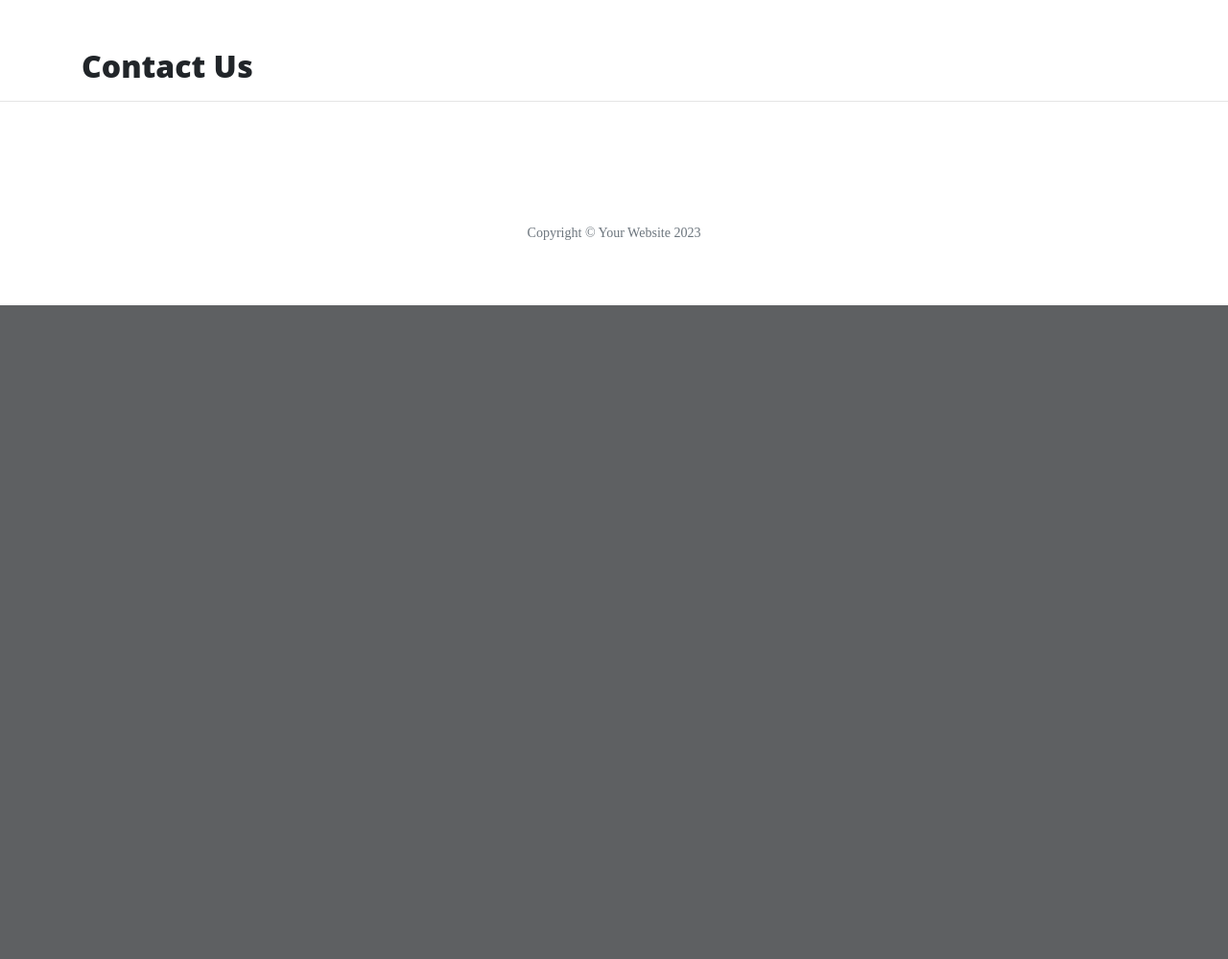
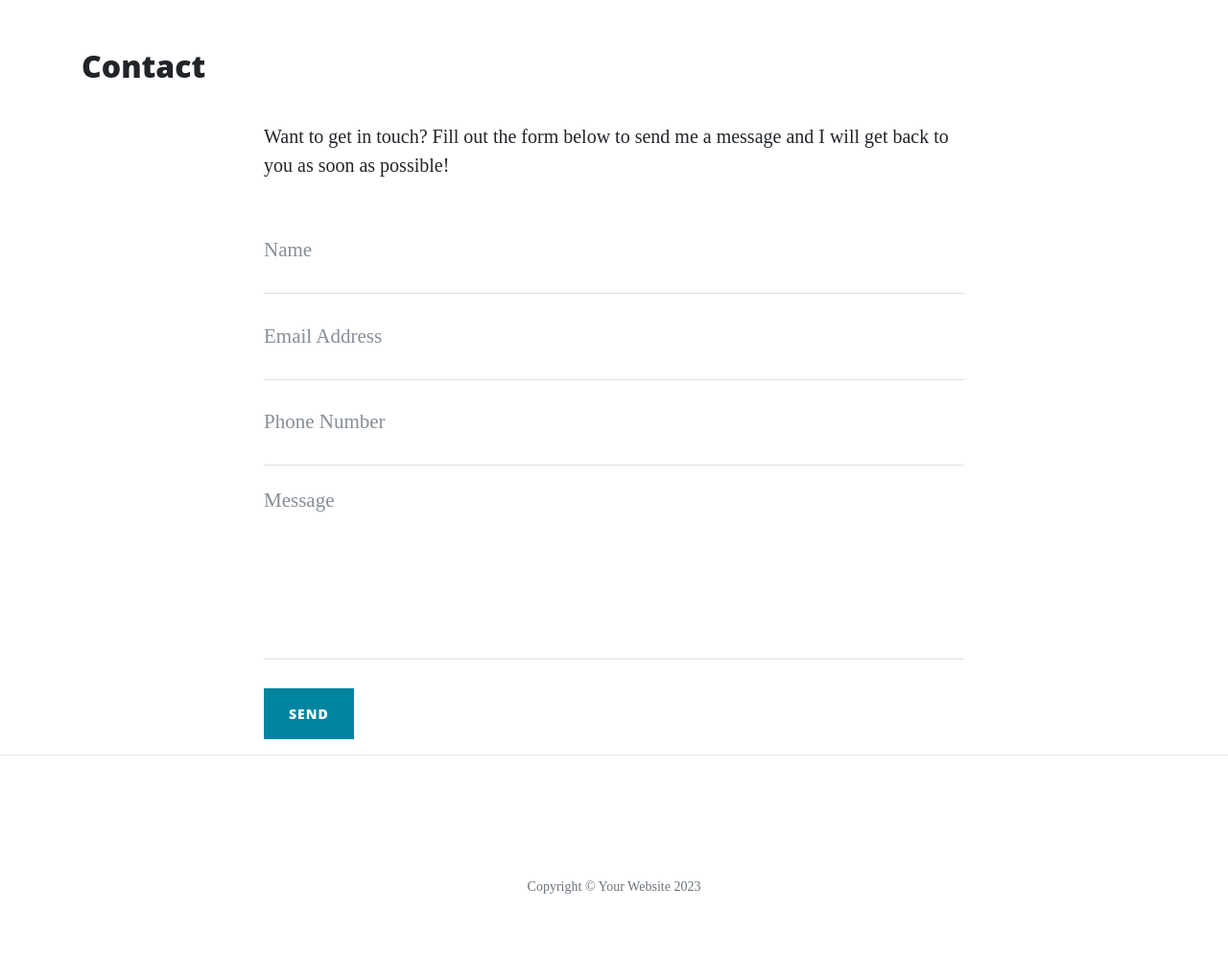
Before and after one commit to InfiniteEndeavours/hello-flask, a Flask app: page /contact in a window 1280 px wide. Shown: the part 628-1627 px from the top of the page at 96% size. Before the commit the page ends 946 px from the top, so only its background shows below. Run offline with Flask 2, Linux system fonts and the light colour scheme; some libraries are stand-ins or nearby versions.

Commit message:
Update hello-flask

```diff
--- a/run.py
+++ b/run.py
@@ -1,8 +1,12 @@
 import os
-from flask import Flask, render_template
+import json
+from flask import Flask, render_template, request, flash
+if os.path.exists("env.py"):
+    import env
 
 
 app = Flask(__name__)
+app.secret_key = os.environ.get("SECRET_KEY")
 
 
 @app.route("/")
@@ -12,17 +16,35 @@ def index():
 
 @app.route("/about")
 def about():
-    return render_template("about.html")
+    data = []
+    with open("data/company.json", "r") as json_data:
+        data = json.load(json_data)
+    return render_template("about.html", page_title="About", company=data)
 
 
-@app.route("/contact")
+@app.route("/about/<member_name>")
+def about_member(member_name):
+    member = {}
+    with open("data/company.json", "r") as json_data:
+        data = json.load(json_data)
+        for obj in data:
+            if obj["url"] == member_name:
+                member = obj
+    return render_template("member.html", member=member)
+
+
+@app.route("/contact", methods=["GET", "POST"])
 def contact():
-    return render_template("contact.html")
+    if request.method == "POST":
+        flash("Thanks {}, we have received your message!".format(
+            request.form.get("name")))
+
+    return render_template("contact.html", page_title="Contact")
 
 
 @app.route("/careers")
 def careers():
-    return render_template("careers.html")
+    return render_template("careers.html", page_title="Careers")
 
 
 if __name__ == "__main__":
--- a/templates/careers.html
+++ b/templates/careers.html
@@ -1,4 +1,4 @@
 {% extends "base.html" %}
 {% block content %}
-    <h2>Come work with Us!</h2>
+    <h2>{{ page_title }}</h2>
 {% endblock%}
--- a/templates/contact.html
+++ b/templates/contact.html
@@ -1,4 +1,60 @@
 {% extends "base.html" %}
 {% block content %}
-    <h2>Contact Us</h2>
+    <h2>{{ page_title }}</h2>
+
+    <div class="row">
+        <div class="col-lg-8 col-md-10 mx-auto">
+
+            {% with messages = get_flashed_messages() %}
+            {% if messages %}
+                <ul class="flashes">
+                    {% for message in messages %}
+                        <li>{{ message }}</li>
+                    {% endfor %}
+                </ul>
+            {% endif %}
+            {% endwith %}
+
+            <p>Want to get in touch? Fill out the form below to send me a message and I will get back to you as soon as
+                possible!</p>
+            <form method="POST" name="sentMessage" id="contactForm" novalidate>
+                <div class="control-group">
+                    <div class="form-group floating-label-form-group controls">
+                        <label>Name</label>
+                        <input type="text" class="form-control" placeholder="Name" name="name" id="name" required
+                            data-validation-required-message="Please enter your name.">
+                        <p class="help-block text-danger"></p>
+                    </div>
+                </div>
+                <div class="control-group">
+                    <div class="form-group floating-label-form-group controls">
+                        <label>Email Address</label>
+                        <input type="email" class="form-control" placeholder="Email Address" name="email" id="email" required
+                            data-validation-required-message="Please enter your email address.">
+                        <p class="help-block text-danger"></p>
+                    </div>
+                </div>
+                <div class="control-group">
+                    <div class="form-group col-xs-12 floating-label-form-group controls">
+                        <label>Phone Number</label>
+                        <input type="tel" class="form-control" placeholder="Phone Number" name="phone" id="phone" required
+                            data-validation-required-message="Please enter your phone number.">
+                        <p class="help-block text-danger"></p>
+                    </div>
+                </div>
+                <div class="control-group">
+                    <div class="form-group floating-label-form-group controls">
+                        <label>Message</label>
+                        <textarea rows="5" class="form-control" placeholder="Message" name="message" id="message" required
+                            data-validation-required-message="Please enter a message."></textarea>
+                        <p class="help-block text-danger"></p>
+                    </div>
+                </div>
+                <br>
+                <div id="success"></div>
+                <button type="submit" class="btn btn-primary" id="sendMessageButton">Send</button>
+            </form>
+        </div>
+    </div>
+
 {% endblock%}
```
Also changed, not shown: data/company.json (added, +79 -0 lines), templates/about.html (+28 -16 lines), templates/member.html (added, +13 -0 lines).
